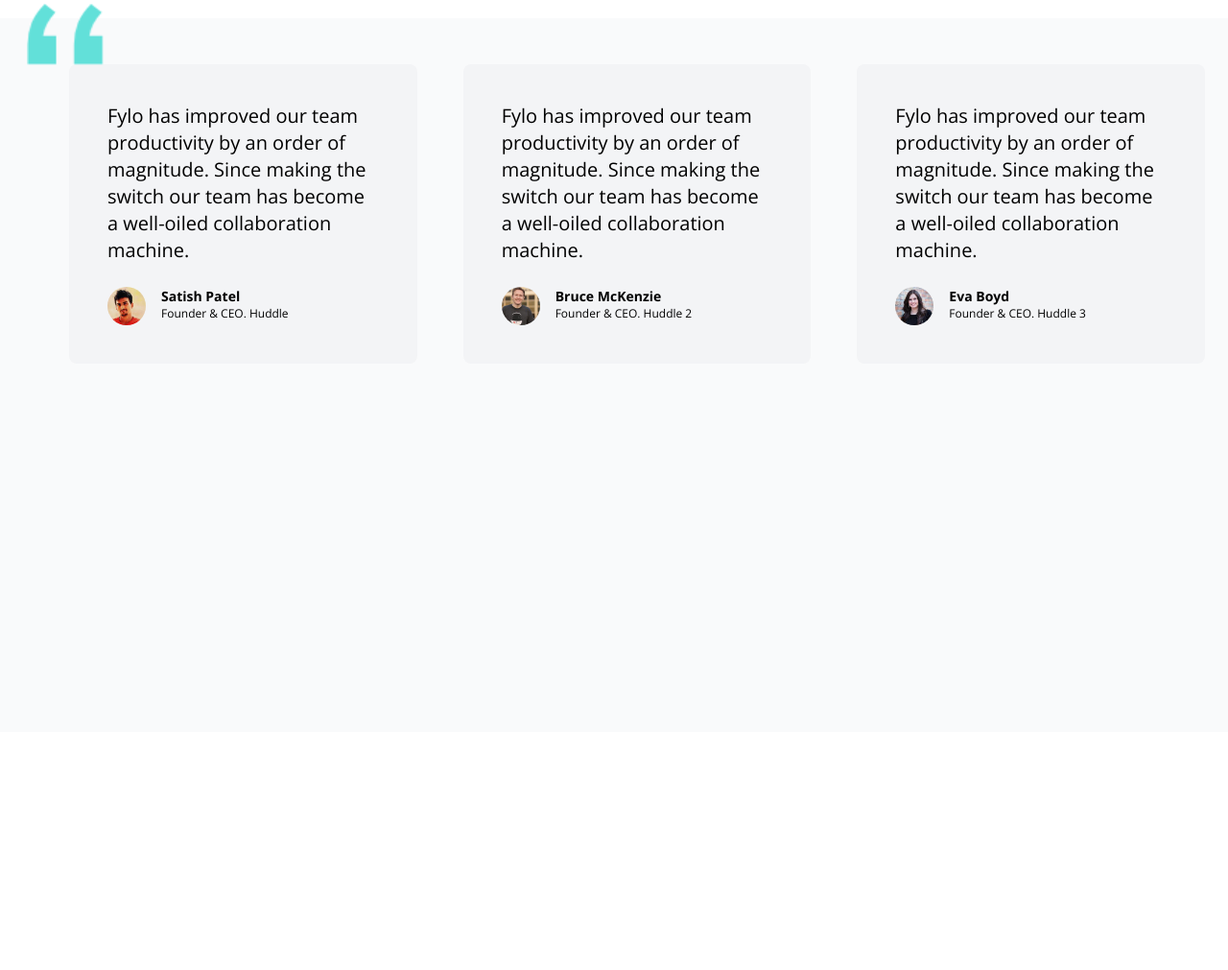
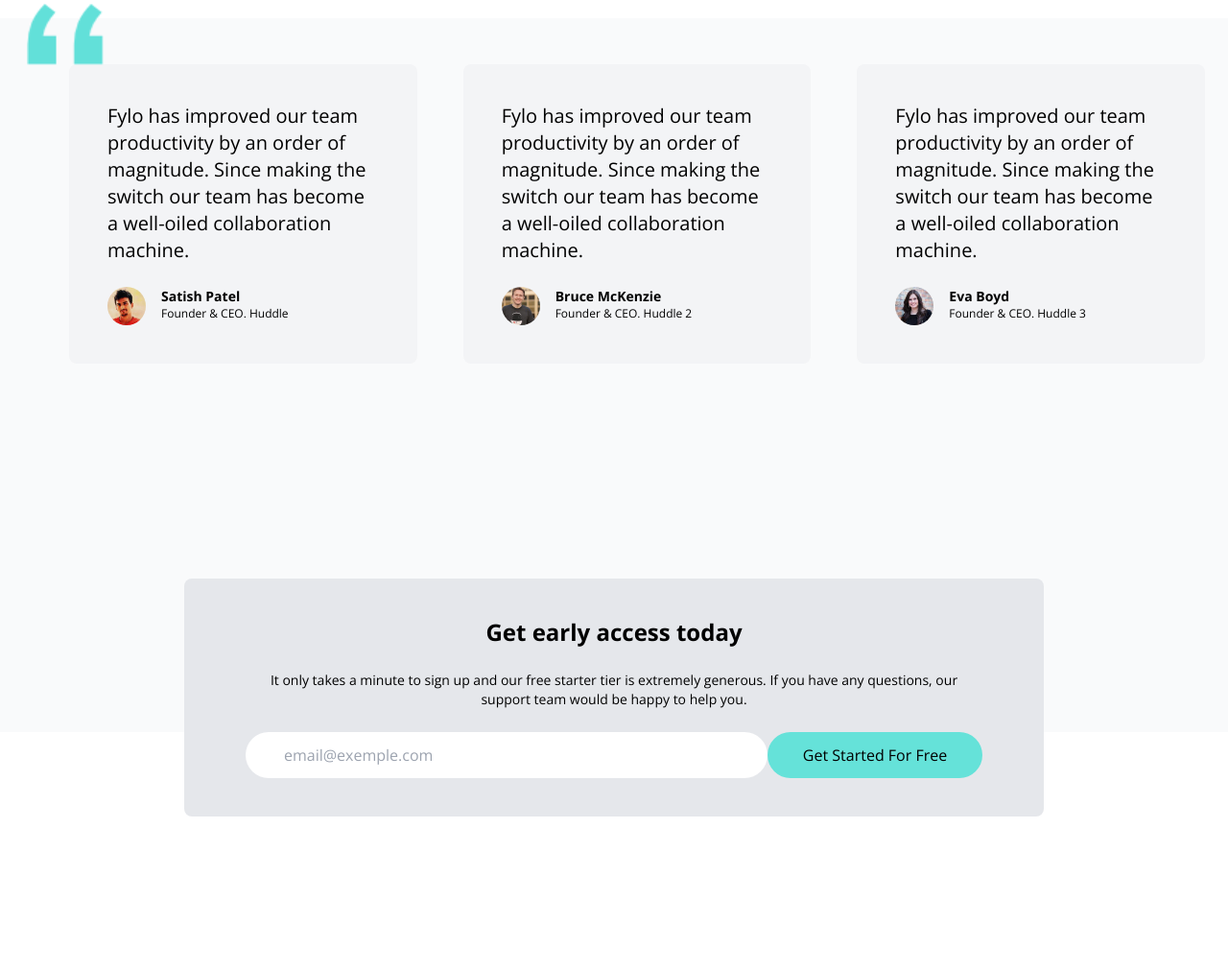
Before and after one commit to christophe126/flyo, a website: page index.html in a window 1280 px wide. Shown: the part 2737-3748 px from the top of the page at 96% size. Before the commit the page ends 3500 px from the top, so only its background shows below. Drawn offline with nearby package versions, Linux system fonts and the light colour scheme.

Commit message:
Early Access Section

```diff
--- a/index.html
+++ b/index.html
@@ -239,5 +239,25 @@
     </div>
   </div>
 </section>
+<!-- Early Access Section -->
+<section id="early-access" class="relative px-5 dark:bg-darkBlue2 md:px-0">
+  <div class="relative -top-40 max-w-4xl mx-auto p-10 space-y-6 text-center rounded-lg bg-gray-200
+   dark:bg-darkBlue1 md:px-16">
+    <h5 class="text-2xl font-bold">Get early access today</h5>
+    <p class="text-sm">
+      It only takes a minute to sign up and our free starter tier is extremely
+      generous. If you have any questions, our support team would be happy to help you.
+    </p>
+    <!-- Input & Button Container -->
+    <div class="flex flex-col items-start space-y-6 md:flex-row md:space-y-0 md:spave-x-6">
+      <div class="w-full md:flex-1">
+        <input type="text" class="w-full px-10 py-3 rounded-full focus:outline-none" placeholder="email@exemple.com">
+      </div>
+      <button class="w-full p-3 px-6 rounded-full bg-accentCyan md:w-56 hover:scale-95">
+        Get Started For Free
+      </button>
+    </div>
+  </div>
+</section>
 </body>
 </html>
```
Also changed, not shown: css/style.css.
